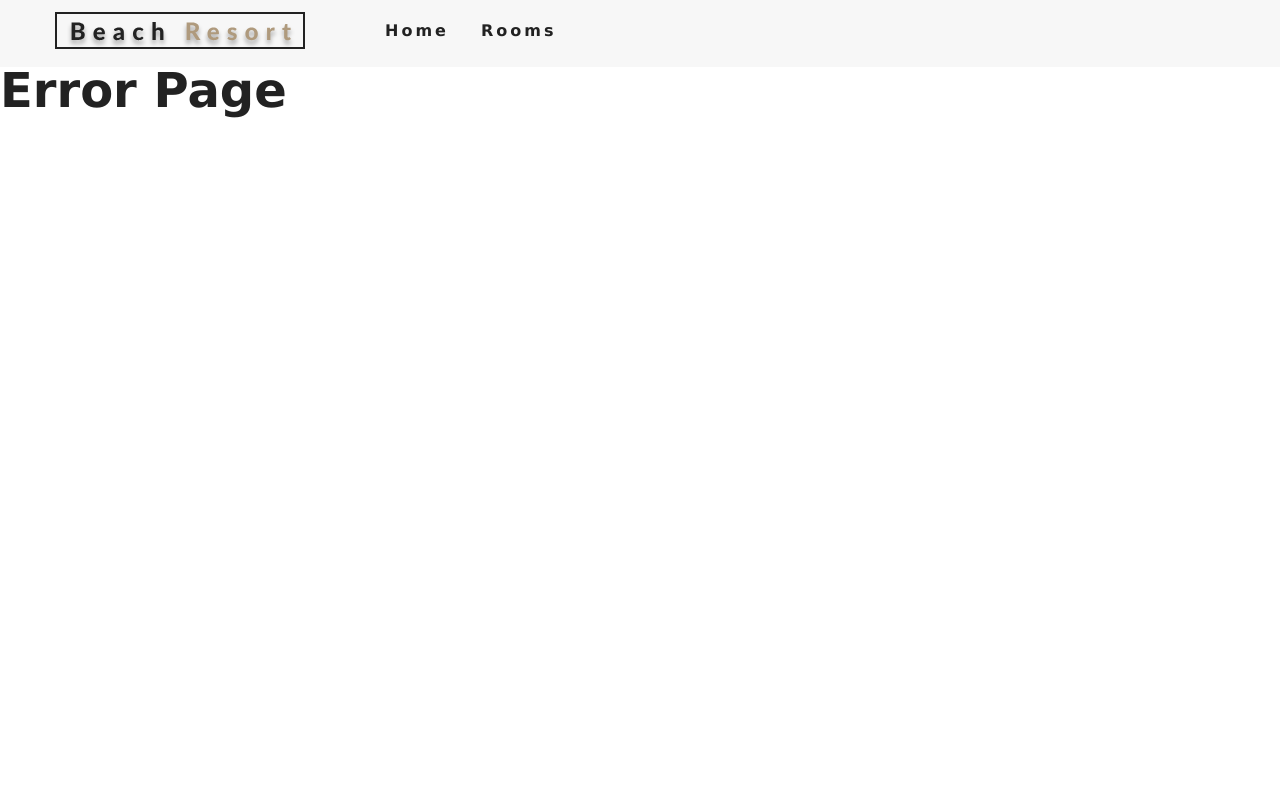
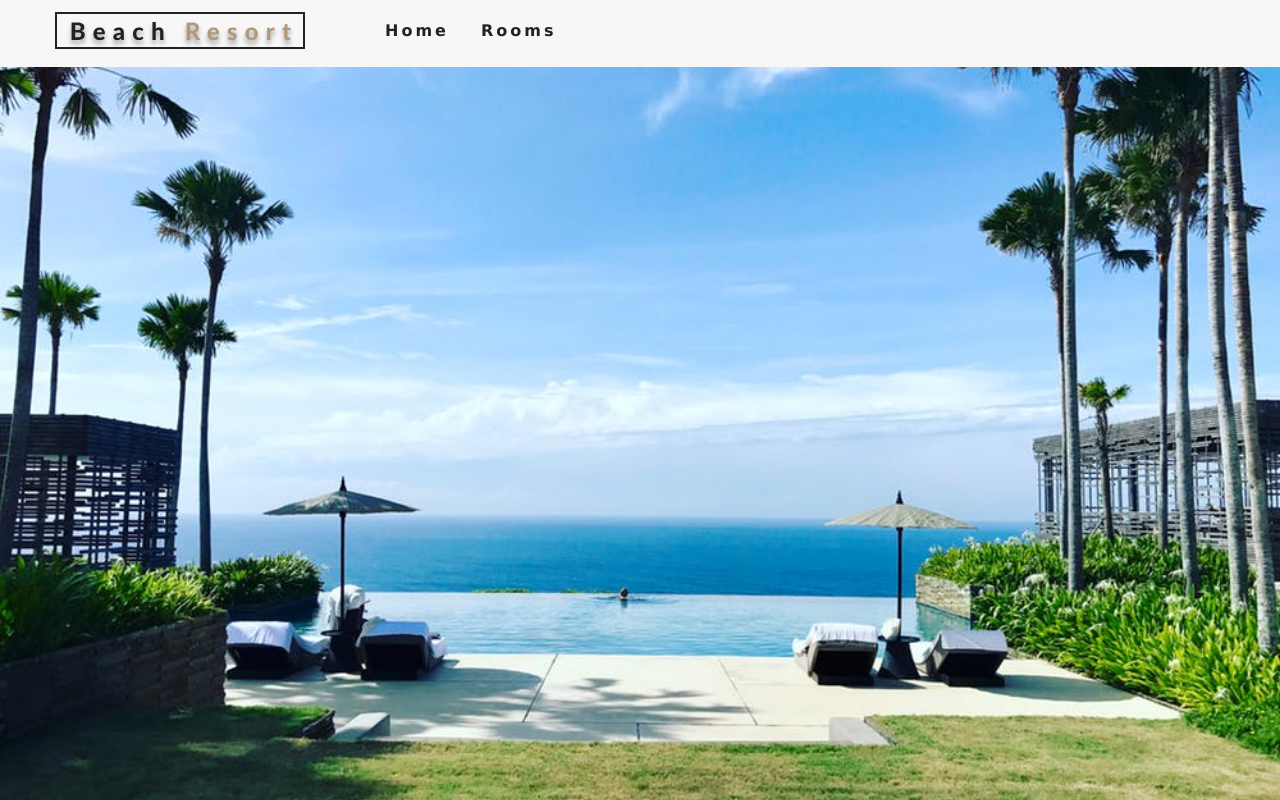
Before and after one commit to Rocha8524/Hotel-Rocha, a React (Create React App) app: page /error in a window 1280 px wide. Built offline with nearby package versions, Linux system fonts and the light colour scheme.

Commit message:
Added background pictures to pages

```diff
--- /dev/null
+++ b/src/components/Hero.js
@@ -0,0 +1,7 @@
+import React from 'react'
+
+export default function Hero({ children, hero }) {
+    return (
+        <header className={hero}>{children}</header>
+    )
+}
--- a/src/components/NavBar.js
+++ b/src/components/NavBar.js
@@ -18,7 +18,7 @@ export default class extends Component {
                 <div className="nav-center">
                     <div className="nav-header">
                         <Link to="/">
-                            <img src={logo} alt="Beach Resort" />
+                            <img src={logo} alt="Hotel Rocha" />
                         </Link>
                         <button
                             type="button"
--- a/src/pages/Error.js
+++ b/src/pages/Error.js
@@ -1,11 +1,10 @@
-import React from 'react'
+import React from "react"
+import Hero from "../components/Hero";
 
 const Error = () => {
     return (
-        <div>
-            <h1>Error Page</h1>
-        </div>
+        <Hero hero="defaultHero" />
     )
-}
+};
 
 export default Error;
--- a/src/pages/Home.js
+++ b/src/pages/Home.js
@@ -1,10 +1,9 @@
 import React from "react";
+import Hero from "../components/Hero";
 
 const Home = () => {
     return (
-        <div>
-            <h1>I'm Home</h1>
-        </div>
+        <Hero hero="defaultHero" />
     );
 };
 
--- a/src/pages/Rooms.js
+++ b/src/pages/Rooms.js
@@ -1,11 +1,10 @@
-import React from 'react'
+import React from "react"
+import Hero from "../components/Hero";
 
 const Rooms = () => {
     return (
-        <div>
-            <h1>Rooms Page</h1>
-        </div>
-    )
-}
+        <Hero hero="roomsHero" />
+    );
+};
 
 export default Rooms;
```
